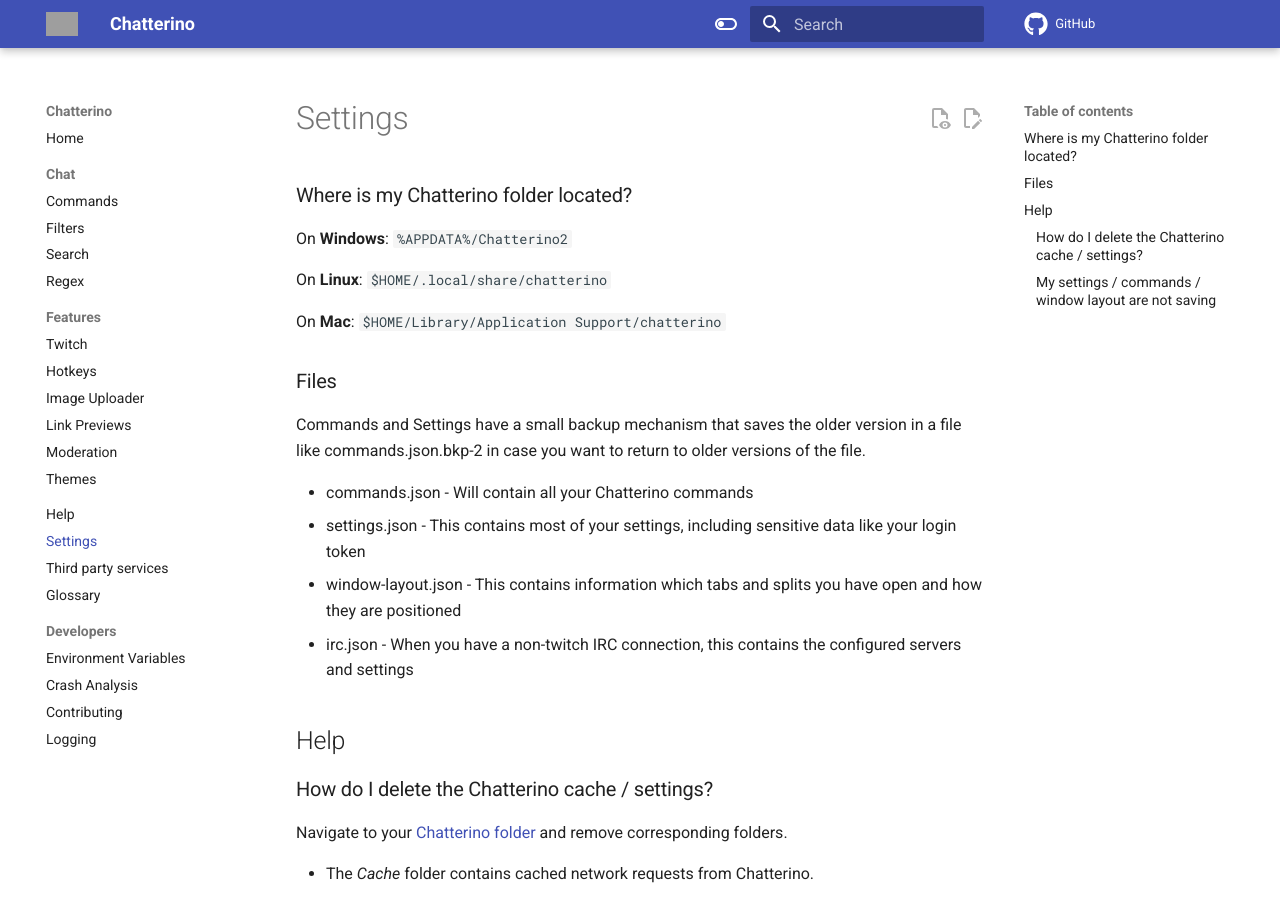
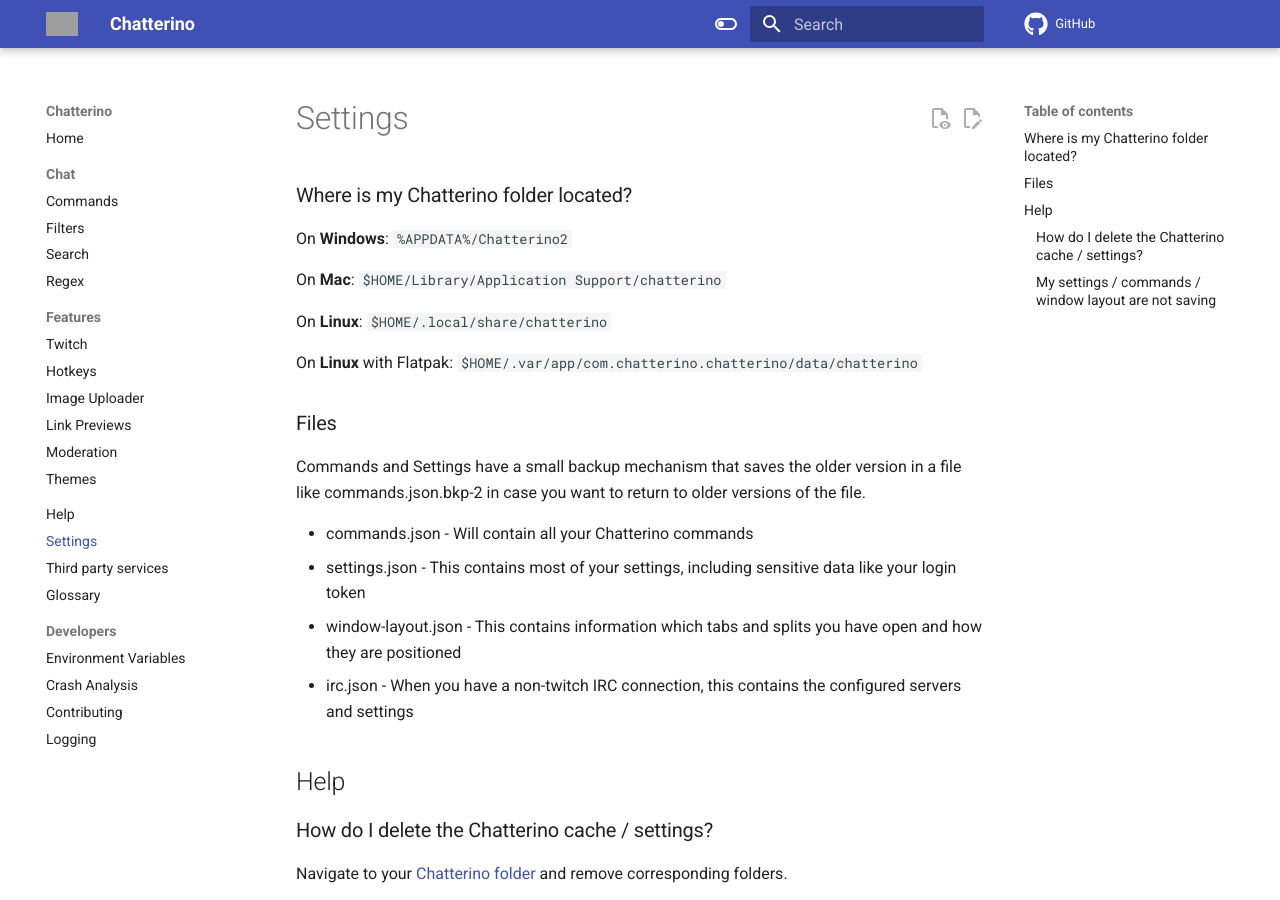
Before and after one commit to Chatterino/wiki, an MkDocs documentation site: the page built from docs/Settings.md, in a window 1280 px wide and 900 px high. Built offline with MkDocs 1.6.1 and Material for MkDocs 9.7.7, drawn with Linux system fonts in a browser that asks for light colours; comment, search, counter and statistics services are not loaded; grey boxes are pictures that could not be loaded.

Commit message:
settings: mention linux chatterino folder on flatpak (#493)

```diff
--- a/docs/Settings.md
+++ b/docs/Settings.md
@@ -3,11 +3,14 @@
 On **Windows**:
 `%APPDATA%/Chatterino2`
 
+On **Mac**:
+`$HOME/Library/Application Support/chatterino`
+
 On **Linux**:
 `$HOME/.local/share/chatterino`
 
-On **Mac**:
-`$HOME/Library/Application Support/chatterino`
+On **Linux** with Flatpak:
+`$HOME/.var/app/com.chatterino.chatterino/data/chatterino`
 
 ### Files
 
```
